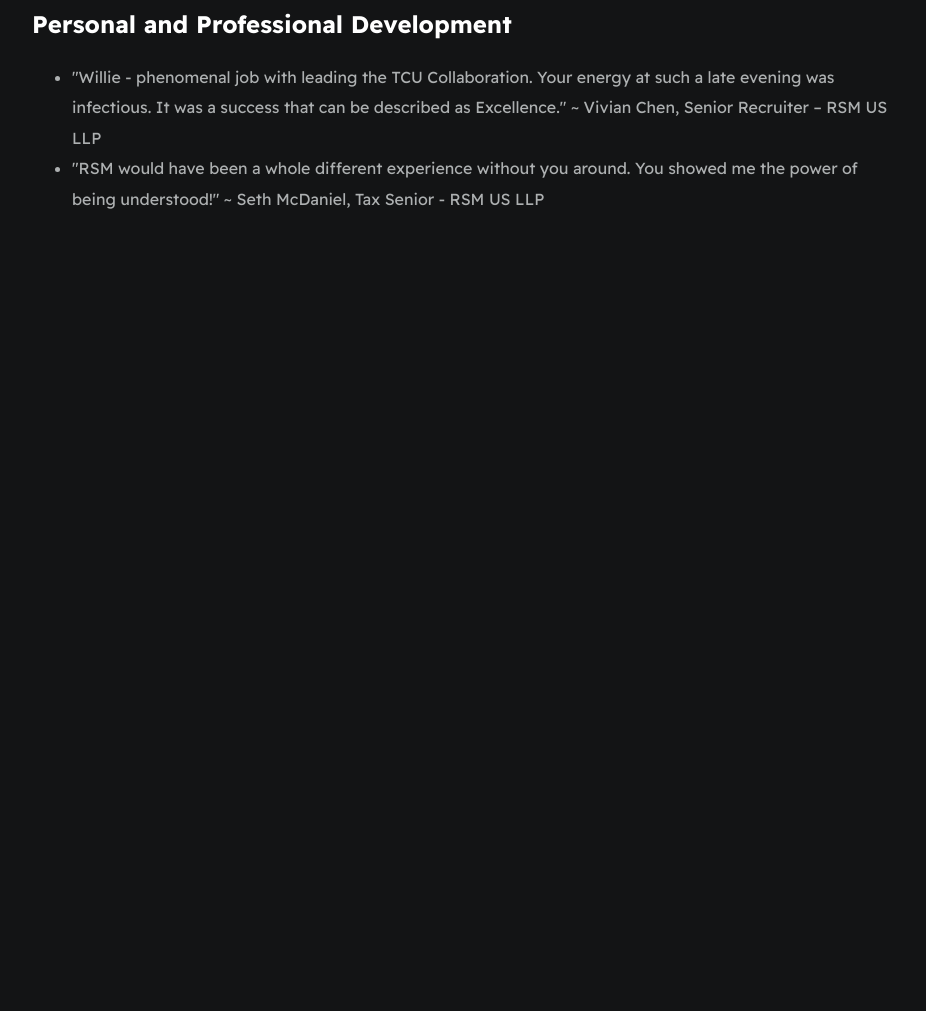
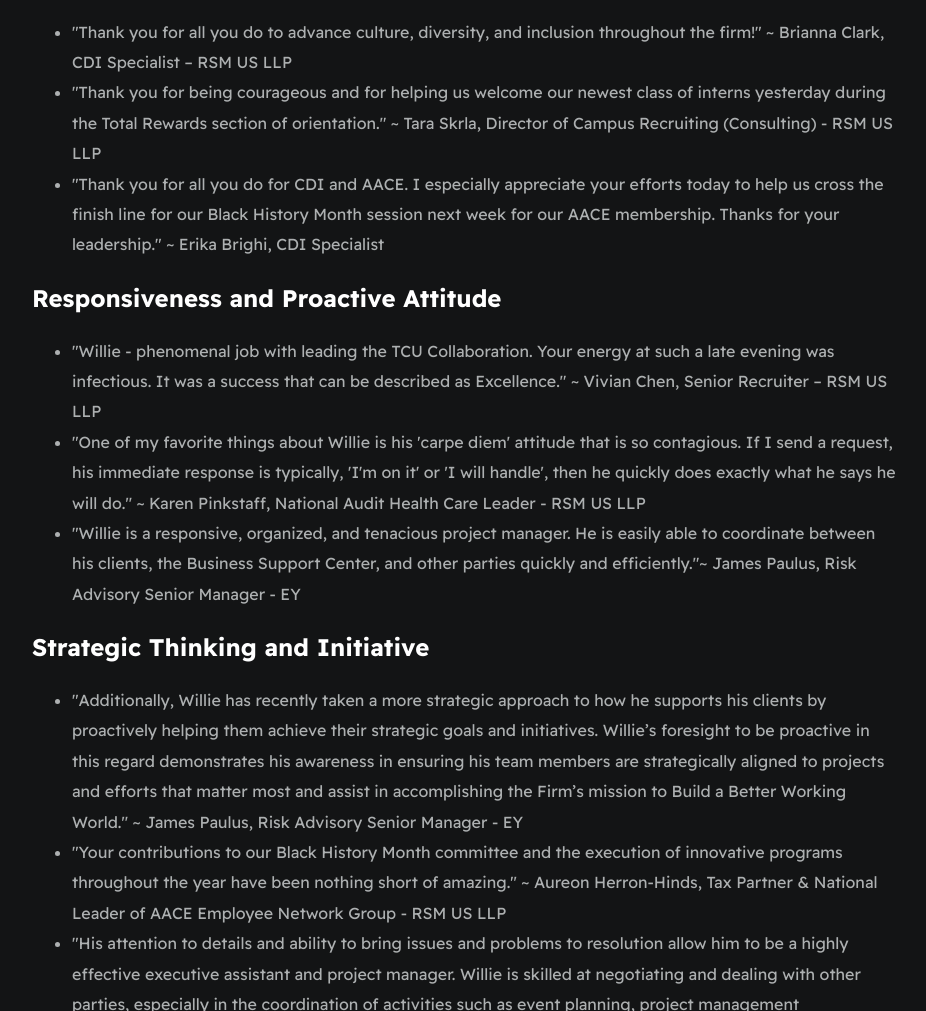
Before and after one commit to wsublet/Update-Resume, a plain HTML site: page testimonials.html in a window 1280 px wide. Shown: the part 1789-2800 px from the top of the page, without its empty margins (174-1100 px from the left). Before the commit the page ends 2043 px from the top, so only its background shows below. Drawn offline with Linux system fonts and the light colour scheme; a script that the page names is missing.

Commit message:
first commit for tut

```diff
--- a/testimonials.html
+++ b/testimonials.html
@@ -18,6 +18,7 @@
             <ul>
                 <li>"Thank you for taking the time out of your busy schedule to help me transition into the firm. You have a winning attitude and are always living the RSM core values." ~ Porchia Barrett, Tax Senior Manager – RSM US LLP</li>
                 <li>"I cannot say enough about the impact that you have in all that you do but also in the ways that you have CARED about me. You continue to be a trusted advisor in many areas of Talent and you care about the people you work with."  ~ Nicole Lindsey, Director of Location Services – RSM US LLP</li>
+                <li>"Willie recently received the nod to be the lead executive assistant supporting the senior partner for the EOY program—(Entrepreneur of the Year) EY’s flagship market driven program which identifies emerging growth companies and highlights their successes in a public forum." ~ James Paulus, Risk Advisory Senior Manager - EY</li>
                 <li>"Thank you for all of your hard work with the AACE/HOLA Youth Mentorship program this year. As you can imagine this was important to me personally and to the firm's future diversity and you did a great job!!"  ~ George Allen, Tax Senior Manager – RSM US LLP</li>
             </ul>
 
@@ -27,6 +28,7 @@
                 <li>"Thank you for being such a kind hard-working and welcoming team member. You continue to make everyone feel like they are valued and part of the team every day whether that's in a team meeting or even at the Talent Conference."  ~ Mia Mandelkow, Talent Technology Senior Analyst - RSM US LLP</li>
                 <li>"Thank you for jumping in to help us with our Executing on Culture Programs enterprise initiative sharing your knowledge expertise on all things culture and CDI and for your assistance with getting Cristo Rey started in our FL market."  ~ Juan Escobar, Leadership Initiative Senior Associate - RSM US LLP</li>
                 <li>"Willie - thanks for all of the support you provide to me and the rest of the TA team. You are always so responsive and helpful even when we need a quick turnaround and I appreciate it."  ~ Haley Dippon, Talent Acquisition Specialist – RSM US LLP</li>
+                <li>"RSM would have been a whole different experience without you around. You showed me the power of being understood!"  ~ Seth McDaniel, Tax Senior - RSM US LLP</li>
 
             </ul>
 
@@ -36,6 +38,7 @@
                 <li>"Thank you for all your hard work in ensuring our virtual meetings were successful. I know you worked hard to add new features to keep our engagement high. Very much appreciated." ~ Kristi Kennedy, National Strategic Tax Leader – RSM US LLP</li>
                 <li>"Oh what a joy it has been to get you know you throughout our time spent together working on the most recent SYCARA program! I can't thank you enough for taking the time out of your weekend and work week to help support our newest group of associates."  ~ Tara Skrla, Director of Campus Recruiting (Consulting) - RSM US LLP</li>
                 <li>"Congratulations on your outstanding performance during the orientation session on January 3rd! Your dedication, enthusiasm, and ability to quickly adapt to RSM's culture and values have been truly impressive." ~ Alberto Vento Marco, Tax Intern - RSM US LLP</li>
+                <li>"If there is ever an issue that requires follow-up, Willie is very good at problem solving. He knows the right people to connect with and the right protocol for resolution." ~ Karen Pinkstaff, National Audit Health Care Leader - RSM US LLP</li>
 
             </ul>
 
@@ -44,7 +47,7 @@
 
             <ul>
                 <li>"Congratulations on receiving the Attitude Impact Award! You should be immensely proud of that accomplishment. It showcases what a bright light you are for CDI ENG and our firm!!!"  ~ Shannon Christensen, Business Analyst Lead - RSM US LLP</li>
-                <li>"Congratulations on being 'The Most Engaged Ambassador' at the  NABA Convention & Expo!! We appreciate your dedication to CDI, the AACE ENG, and support of the firm's vision to promote an unrivaled inclusive culture at RSM ."  ~ Vanessa Samuels, CDI Specialist – RSM US LLP</li>
+                <li>"Congratulations on being 'The Most Engaged Ambassador' at the NABA Convention & Expo!! We appreciate your dedication to CDI, the AACE ENG, and support of the firm's vision to promote an unrivaled inclusive culture at RSM ."  ~ Vanessa Samuels, CDI Specialist – RSM US LLP</li>
 
             </ul>
 
@@ -57,11 +60,21 @@
 
             </ul>
 
-        <h2>Personal and Professional Development</h2>
+        <h2>Responsiveness and Proactive Attitude</h2>
 
         <ul>
             <li>"Willie - phenomenal job with leading the TCU Collaboration. Your energy at such a late evening was infectious. It was a success that can be described as Excellence."  ~ Vivian Chen, Senior Recruiter – RSM US LLP</li>
-            <li>"RSM would have been a whole different experience without you around. You showed me the power of being understood!"  ~ Seth McDaniel, Tax Senior - RSM US LLP</li>
+            <li>"One of my favorite things about Willie is his 'carpe diem' attitude that is so contagious. If I send a request, his immediate response is typically, 'I'm on it' or 'I will handle', then he quickly does exactly what he says he will do." ~ Karen Pinkstaff, National Audit Health Care Leader - RSM US LLP</li>
+            <li>"Willie is a responsive, organized, and tenacious project manager. He is easily able to coordinate between his clients, the Business Support Center, and other parties quickly and efficiently."~ James Paulus, Risk Advisory Senior Manager - EY</li>
+        </ul>
+
+        <h2>Strategic Thinking and Initiative</h2>
+
+        <ul>
+            <li>"Additionally, Willie has recently taken a more strategic approach to how he supports his clients by proactively helping them achieve their strategic goals and initiatives. Willie’s foresight to be proactive in this regard demonstrates his awareness in ensuring his team members are strategically aligned to projects and efforts that matter most and assist in accomplishing the Firm’s mission to Build a Better Working World." ~ James Paulus, Risk Advisory Senior Manager - EY</li>
+            <li>"Your contributions to our Black History Month committee and the execution of innovative programs throughout the year have been nothing short of amazing." ~ Aureon Herron-Hinds, Tax Partner & National Leader of AACE Employee Network Group - RSM US LLP</li>
+            <li>"His attention to details and ability to bring issues and problems to resolution allow him to be a highly effective executive assistant and project manager. Willie is skilled at negotiating and dealing with other parties, especially in the coordination of activities such as event planning, project management collaboration between departments as well as with outside companies." ~ James Paulus, Risk Advisory Senior Manager - EY</li>
+            <li>"Willie has taken it upon himself to create a network of 'go to' people in the BSC that he can rely on. I have been very impressed with the quality of work that I receive back from Willie and those he works with." ~ Amy Allan, Tax Markets Leader - EY</li>
         </ul>
     </div>
 
```
Also changed, not shown: index.html (+1 -1 lines).
